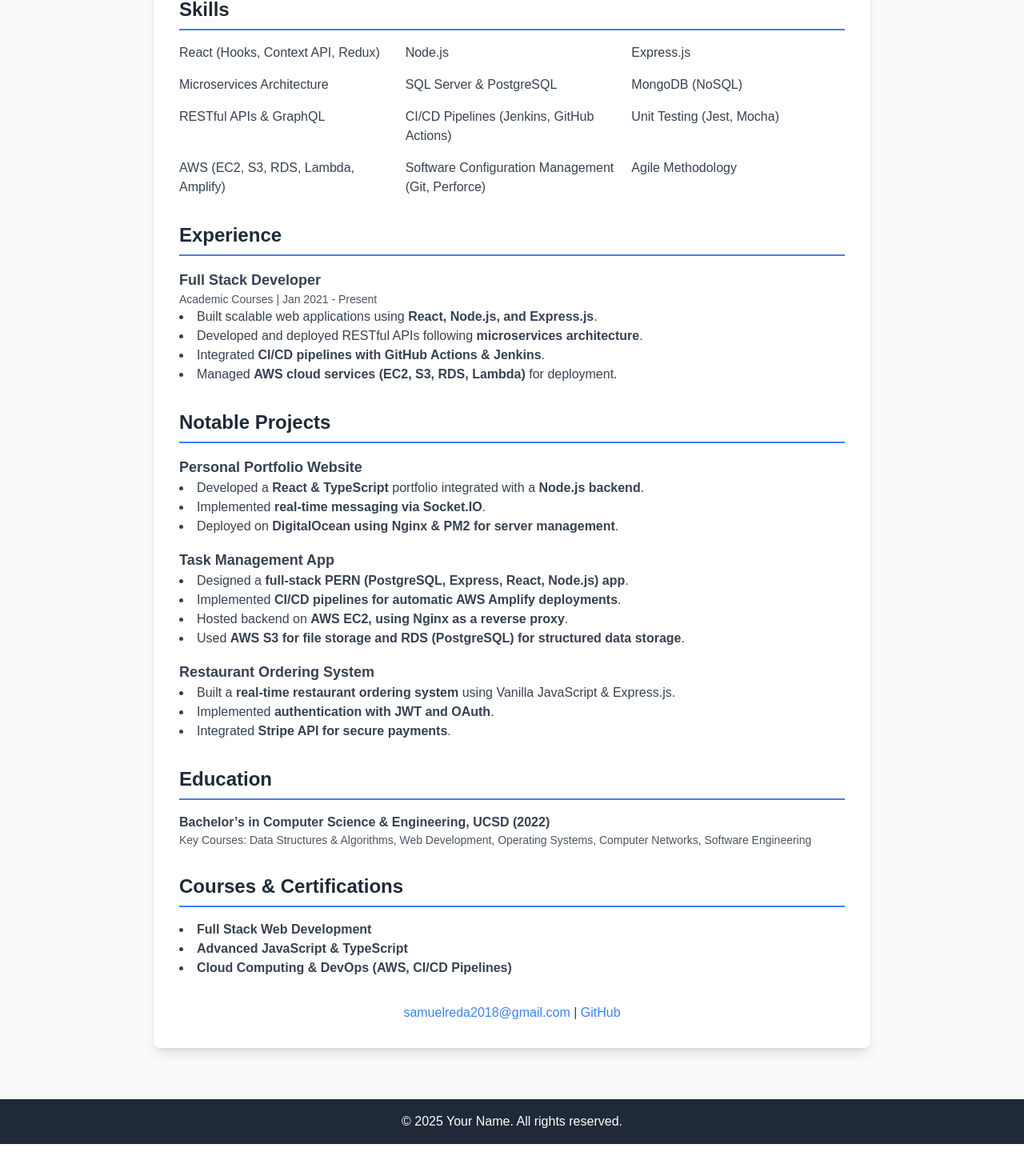
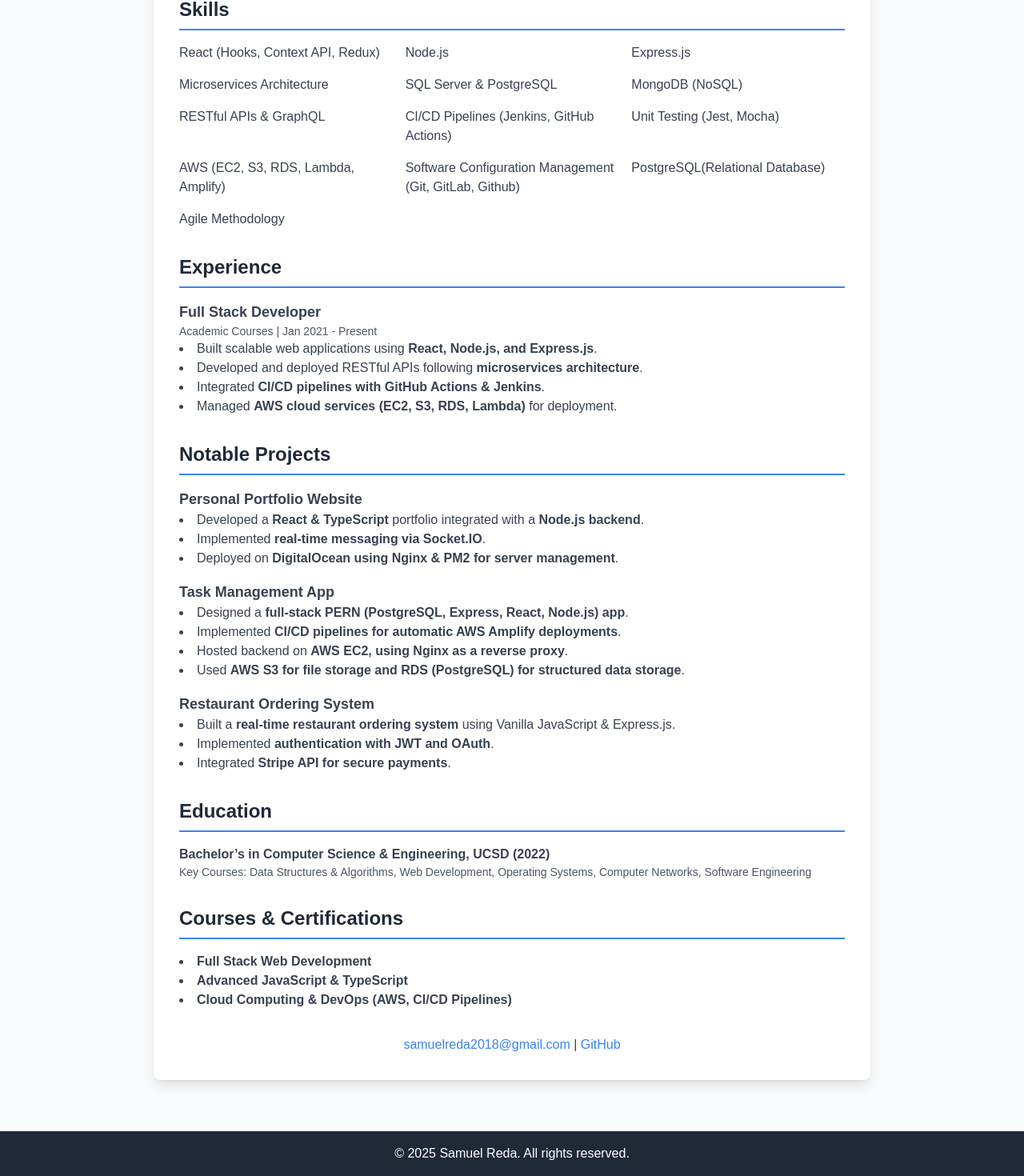
Before and after one commit to streda/personal-portfolio-production, a React (Create React App) app: page /resume in a window 1280 px wide. Shown: the part 340-1810 px from the top of the page at 80% size. Before the commit the page ends 1770 px from the top, so only its background shows below. Built offline with nearby package versions, Linux system fonts and the light colour scheme.

Commit message:
Added Project Description

```diff
--- a/src/components/Footer.tsx
+++ b/src/components/Footer.tsx
@@ -3,7 +3,7 @@ import React from 'react';
 const Footer: React.FC = () => {
   return (
     <footer className="bg-gray-800 text-white text-center py-4">
-      <p>© 2025 Your Name. All rights reserved.</p>
+      <p>© 2025 Samuel Reda. All rights reserved.</p>
     </footer>
   );
 };
--- a/src/components/Projects.tsx
+++ b/src/components/Projects.tsx
@@ -16,14 +16,13 @@ const projects = [
     description:
       'A full-stack restaurant app for managing menus, orders, and customers.',
     technologies: [
-      'React',
-      'JavaScript',
+      'Vanilla JavaScript',
       'Node.js',
       'MongoDB',
       'Heroku',
       'Stripe'
     ],
-    githubLink: 'https://github.com/streda/RestaurantAppImprovement1.git',
+    githubLink: 'https://github.com/streda/restaurant-app-production.git',
     liveDemo: 'https://truefood.rest'
   },
 
@@ -32,7 +31,7 @@ const projects = [
     title: 'To-do List App',
     description:
       'A digital tool that allows users to create and manage lists of tasks they need to complete, such as marking items as finished and active.',
-    technologies: ['React', 'Redux', 'JavaScript', 'Stripe'],
+    technologies: ['React', 'Redux', 'JavaScript', 'Node.js', 'PostgreSQL','AWS', 'Web Socket'],
     githubLink: 'https://github.com/streda/to-do-list.git',
     liveDemo: 'https://mytodolistapps.com'
   }
--- a/src/components/Resume.tsx
+++ b/src/components/Resume.tsx
@@ -42,7 +42,8 @@ const Resume: React.FC = () => {
             <li>CI/CD Pipelines (Jenkins, GitHub Actions)</li>
             <li>Unit Testing (Jest, Mocha)</li>
             <li>AWS (EC2, S3, RDS, Lambda, Amplify)</li>
-            <li>Software Configuration Management (Git, Perforce)</li>
+            <li>Software Configuration Management (Git, GitLab, Github)</li>
+	    <li>PostgreSQL(Relational Database)</li>
             <li>Agile Methodology</li>
           </ul>
         </section>
```
